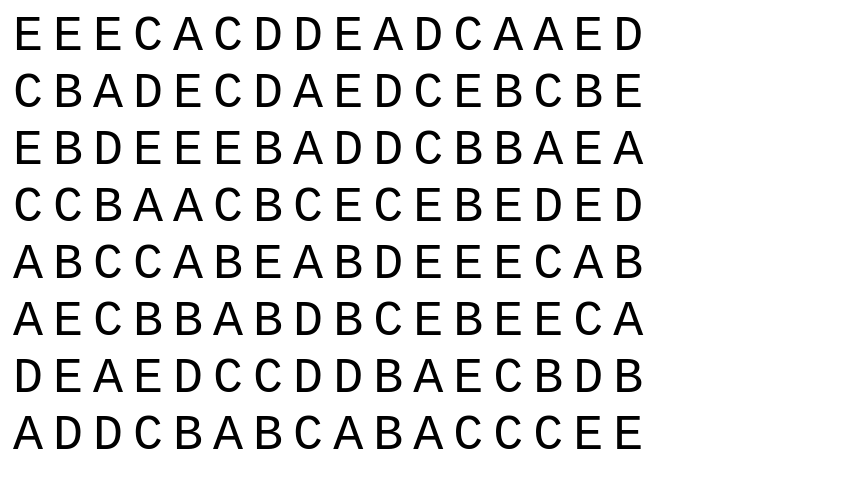
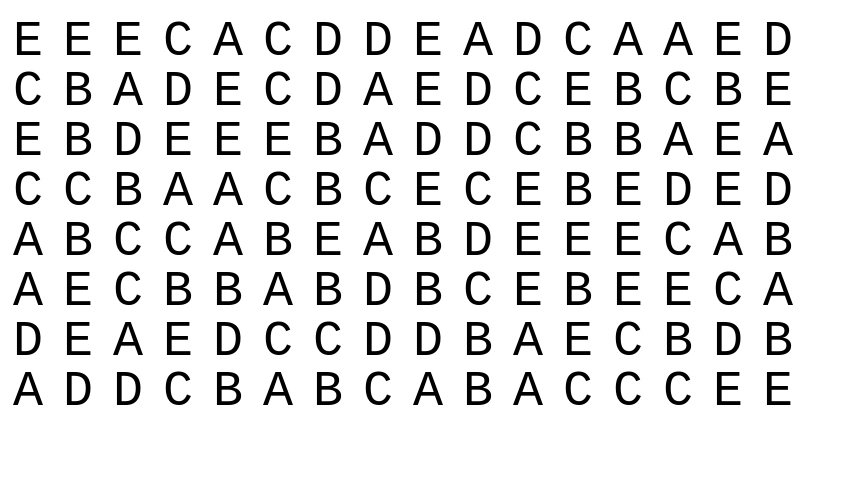
Before and after one commit to jakebloom/lettergame.exe, a React app: page / in a window 1280 px wide. Shown: the top 488 px of the page, without its empty margins (0-843 px from the left). Built offline with nearby package versions, Linux system fonts and the light colour scheme.

Commit message:
Row dropping

```diff
--- a/src/components/Board.tsx
+++ b/src/components/Board.tsx
@@ -14,19 +14,18 @@ interface Coordinate {
 
 export default class Board extends React.Component<{}, BoardState> {
     OPTIONS = ["A", "B", "C", "D", "E"]
+    NUM_ROWS = 8
+    NUM_COLS = 16
 
     componentWillMount(){
         let letters: string[][] = []
-        let selected: boolean[][] = []
+        let selected: boolean[][] = Array(8).fill(null).map(() => Array(16).fill(false))
         for (let row = 0; row < 8; row++) {
             let letterRow: string[] = []
-            let selectedRow: boolean[] = []
             for (let col = 0; col < 16; col++) {
                 letterRow.push(this.randomChoice())
-                selectedRow.push(false)
             }
             letters.push(letterRow)
-            selected.push(selectedRow)
         }
 
         this.setState({letters, selected})
@@ -61,10 +60,45 @@ export default class Board extends React.Component<{}, BoardState> {
         if (this.state.letters[row][col] == null) {
             return
         }
+
         let neighbours: Coordinate[] = this.getNeighbours(row, col, this.state.letters[row][col])
         let selected: boolean[][] = Array(8).fill(null).map(() => Array(16).fill(false))
-        neighbours.forEach((node: Coordinate) => {selected[node.row][node.col] = true})
-        this.setState({selected})
+        let letters: string[][] = this.state.letters
+
+        if (this.state.selected[row][col]) {
+            neighbours.forEach((node: Coordinate) => {
+                selected[node.row][node.col] = false
+                letters[node.row][node.col] = null
+            })
+
+        } else if (neighbours.length > 1) {
+            neighbours.forEach((node: Coordinate) => {selected[node.row][node.col] = true})
+        }
+
+        letters = this.consolidate(letters)
+        this.setState({letters, selected})
+    }
+
+    consolidate(letters: string[][]): string[][] {
+        // drop rows down
+        for (let col = 0; col < this.NUM_COLS; col++) {
+            let lowLimit: number = 0
+            let row: number = this.NUM_ROWS - 1
+            while (row > lowLimit) {
+                if (letters[row][col] == null) {
+                    for (let currRow = row; currRow > 0; currRow--) {
+                        letters[currRow][col] = letters[currRow - 1][col]
+                    }
+                    letters[0][col] = null
+                    lowLimit++
+                } else {
+                    row--
+                }
+            }
+        }
+        // move columns accross
+
+        return letters;
     }
 
     getNeighbours(row: number, col: number, letter: string): Coordinate[] {
--- a/src/style.css
+++ b/src/style.css
@@ -1,7 +1,11 @@
 .letter {
-    padding: 5px;
+    display: inline-block;
     font-family: monospace;
     font-size: 50px;
+    height: 40px;
+    padding: 5px;
+    user-select: none;
+    width: 40px;
 }
 
 .selected {
```
Also changed, not shown: 2 other files (tests, documents, lock files or other folders).
